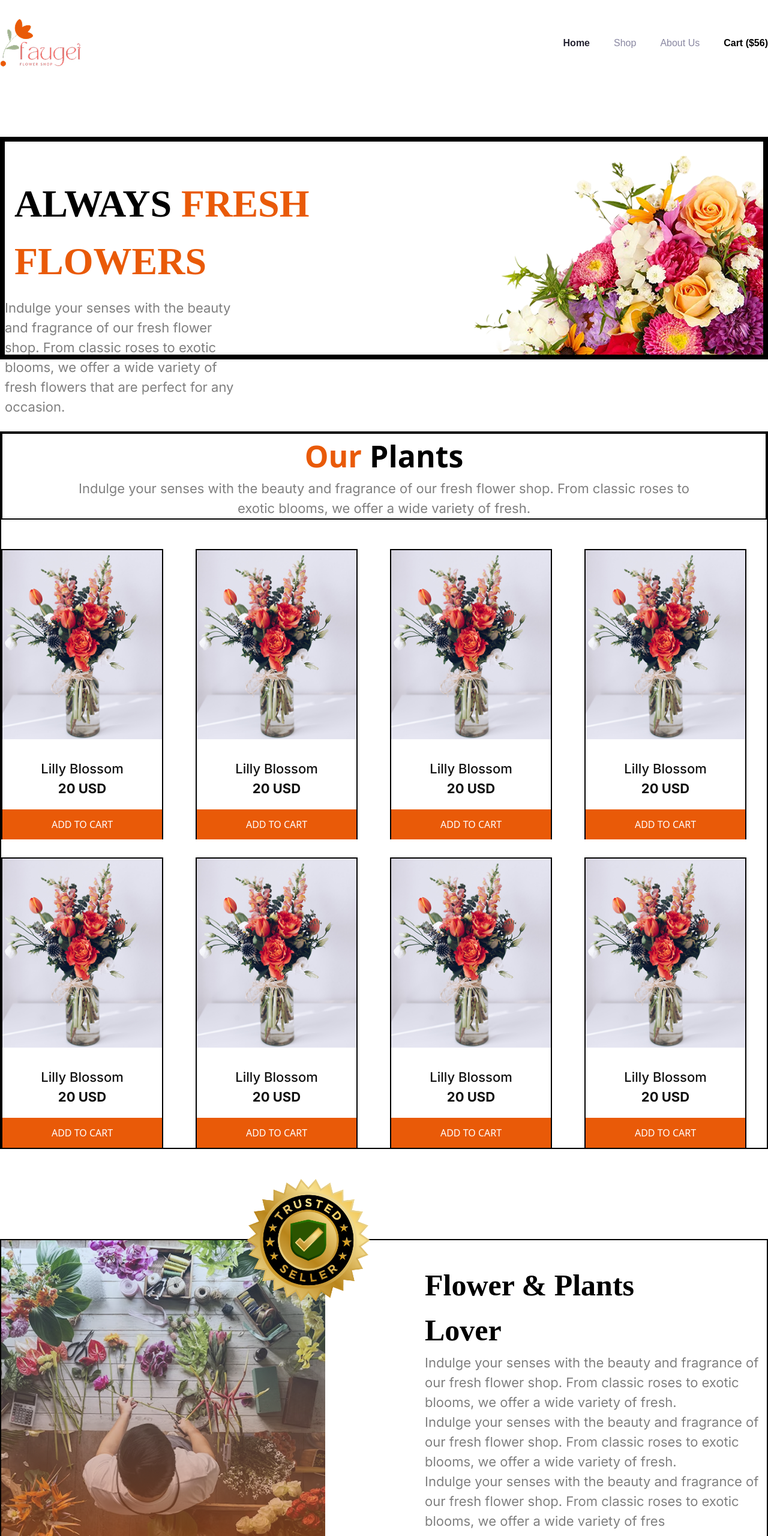
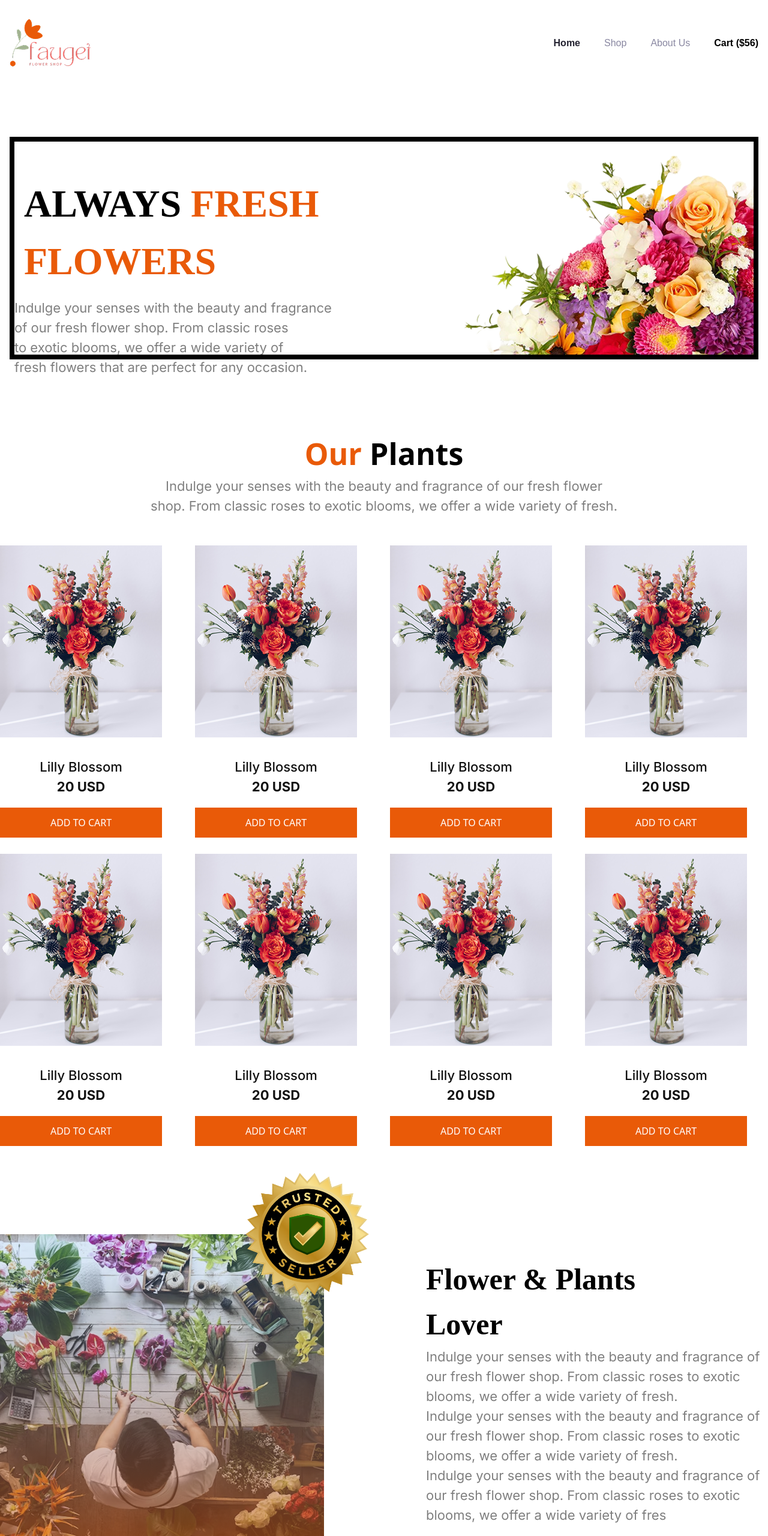
Before and after one commit to Zareen7403/assignment02, a plain HTML site: page index.html in a window 1280 px wide. Shown: the top 2560 px of the page at 60% size. Drawn offline with nearby package versions, Linux system fonts and the light colour scheme.

Commit message:
final commit

```diff
--- a/index.html
+++ b/index.html
@@ -18,8 +18,8 @@
     <title>Flower Market</title>
   </head>
   <body class=" w-full  mt-[30px] ">
-    <header>
-        <nav class="mb-[114.5px] max-sm:mx-4 max-sm:mt-[26px] max-sm:mb-7">
+    <header class="w-full px-4">
+        <nav class="mb-[114.5px] max-sm:mx-1 max-sm:mt-[26px] max-sm:mb-7">
             <div class="flex  justify-between items-center">
              <img src="assets/logo.png">
              <div>
@@ -39,30 +39,30 @@
         <banner class="flex  justify-between items-end-safe border-8  max-sm:flex-col-reverse" >
                 <div class="w-[570px] h-[299px] space-y-[13px]" >
                     <h1 class="px-4 font-[Noto-Serif] text-[64px] font-bold text-[#000000] max-sm:text-[24px] ">ALWAYS <span class="text-[#E95A08]">FRESH<br> FLOWERS</span></h1>
-                    <p class=" max-w-[393px] font-[Inter] text-[22px] font-normal text-black/50 max-sm:text-[14px] max-sm:px-4 max-sm:text-left max-sm:text-balance ">Indulge your senses with the beauty and fragrance of our fresh flower shop. From classic roses to exotic blooms, we offer a wide variety of fresh flowers that are perfect for any occasion. </p>
+                    <p class="  text-balance font-[Inter] text-[22px] font-normal text-black/50 max-sm:text-[14px] max-sm:px-4 max-sm:text-left max-sm:text-balance ">Indulge your senses with the beauty and fragrance of our fresh flower shop. From classic roses to exotic blooms, we offer a wide variety of fresh flowers that are perfect for any occasion. </p>
 
-                </div>
+                </div >
                 <div class="w-[570px] h-[355px] max-sm:w-[393.18px]">
                 <img src="assets/hero-flower.png" class="w-[570px] max-sm:block max-sm:max-w-screen max-sm: h-auto  ">
                 </div>
          </banner>
     </header>
-         <main class=" w-full mt-[120px]">
+         <main class=" w-full mt-[65px] sm:mt-[120px]">
           <!--buy part-->
 
 
-          <section class=" flex  flex-col justify-center items-centerm border-2  w-full max-sm:m-[15px]">
+          <section class=" flex  flex-col justify-center items-centerm   w-full max-sm:m-[35px]">
 
 
-            <div  class="border-2 p-0   sm:pr-[126px] sm:pl-[126px] mb-[49px] ">
+            <div  class=" p-0   sm:pr-[126px] sm:pl-[126px] mb-[49px] ">
               <h1 class="text-center font-[Noto Serif] font-bold text-[50px]"><span class="text-[#E95A08]">Our</span> Plants</h1>
-              <p class="text-center font-[Inter] font-normal text-[22px] text-black/50"> Indulge your senses with the beauty and fragrance of our fresh flower shop. From classic roses to exotic blooms, we offer a wide variety of fresh.</p>
+              <p class="text-center font-[Inter] font-normal text-[22px] max-sm:w-[393px] text-balance text-black/50 max-sm:text-[14px]"> Indulge your senses with the beauty and fragrance of our fresh flower shop. From classic roses to exotic blooms, we offer a wide variety of fresh.</p>
             </div>
 
 
             <div class="grid grid-cols-4 items-center gap-x-[20px] gap-y-[30px] max-sm:grid-cols-2  max-sm: max-sm:gap-10 ">
 
-            <div class="border-2 w-[270px] h-[484px] max-sm:w-[171px] max-sm:h-[365px]">
+            <div class=" w-[270px] h-[484px] max-sm:w-[171px] max-sm:h-[365px]">
               <img src="assets/sample-flower-image.png" class="">
               <div class="mt-[30px] ">
               <div class="mb-[18px]">
@@ -74,7 +74,7 @@
 
             </div>
 
-           <div class="border-2 w-[270px] h-[484px] max-sm:w-[171px] max-sm:h-[365px]">
+           <div class=" w-[270px] h-[484px] max-sm:w-[171px] max-sm:h-[365px]">
               <img src="assets/sample-flower-image.png" class="">
               <div class="mt-[30px] ">
               <div class="mb-[18px]">
@@ -86,7 +86,7 @@
 
             </div>
 
-            <div class="border-2 w-[270px] h-[484px] max-sm:w-[171px] max-sm:h-[365px]">
+            <div class=" w-[270px] h-[484px] max-sm:w-[171px] max-sm:h-[365px]">
               <img src="assets/sample-flower-image.png" class="">
               <div class="mt-[30px] ">
               <div class="mb-[18px]">
@@ -98,7 +98,7 @@
 
             </div>
 
-            <div class="border-2 w-[270px] h-[484px] max-sm:w-[171px] max-sm:h-[365px]">
+            <div class=" w-[270px] h-[484px] max-sm:w-[171px] max-sm:h-[365px]">
               <img src="assets/sample-flower-image.png" class="">
               <div class="mt-[30px] ">
               <div class="mb-[18px]">
@@ -110,7 +110,7 @@
 
             </div>
 
-            <div class="border-2 w-[270px] h-[484px] max-sm:w-[171px] max-sm:h-[365px]">
+            <div class=" w-[270px] h-[484px] max-sm:w-[171px] max-sm:h-[365px]">
               <img src="assets/sample-flower-image.png" class="">
               <div class="mt-[30px] ">
               <div class="mb-[18px]">
@@ -122,7 +122,7 @@
 
             </div>
 
-            <div class="border-2 w-[270px] h-[484px] max-sm:w-[171px] max-sm:h-[365px]">
+            <div class=" w-[270px] h-[484px] max-sm:w-[171px] max-sm:h-[365px]">
               <img src="assets/sample-flower-image.png" class="">
               <div class="mt-[30px] ">
               <div class="mb-[18px]">
@@ -134,7 +134,7 @@
 
             </div>
 
-            <div class="border-2 w-[270px] h-[484px] max-sm:w-[171px] max-sm:h-[365px]">
+            <div class=" w-[270px] h-[484px] max-sm:w-[171px] max-sm:h-[365px]">
               <img src="assets/sample-flower-image.png" class="">
               <div class="mt-[30px] ">
               <div class="mb-[18px]">
@@ -146,7 +146,7 @@
 
             </div>
 
-            <div class="border-2 w-[270px] h-[484px] max-sm:w-[171px] max-sm:h-[365px]">
+            <div class=" w-[270px] h-[484px] max-sm:w-[171px] max-sm:h-[365px]">
               <img src="assets/sample-flower-image.png" class="">
               <div class="mt-[30px] ">
               <div class="mb-[18px]">
@@ -179,7 +179,7 @@
 
 
           <!--flower plant lover-->
-          <section class="mt-[150px] border-2 max-sm:w-full  max-sm:mx-[15px]">
+          <section class="mt-[150px]  max-sm:w-full  max-sm:mx-[35px]">
 
 
 
@@ -191,7 +191,7 @@
              </div>
 
             <!--text part-->
-              <div class="my-[38px] ml-[50px] w-[570px] max-sm:w-full max-sm:ml-0 max-sm:px-4">
+              <div class="my-[38px] ml-[50px] w-[570px] max-sm:w-full max-sm:mx-0 max-sm:px-4">
                 <h1 class="font-[Noto-Serif] text-[50px] font-bold text-black max-sm:text-[24px]">Flower & Plants <br> Lover</h1>
                 <ul class='max-sm:space-y-4'>
                   <li class='font-[Inter] font-normal text-[22px] text-black/50 max-sm:text-[14px]'>Indulge your senses with the beauty and fragrance of our fresh flower shop. From classic roses to exotic blooms, we offer a wide variety of fresh.</li>
@@ -205,15 +205,15 @@
 
 
           <!--latest deals-->
-          <section class="border-2 px-[126px] mt-[133.88px] mb-[120px] max-sm:px-7 max-sm:ml-[15px] w-full max-sm:mx-0  ">
+          <section class=" sm:px-[126px] mt-[133.88px] mb-[120px]  max-sm:mx-[30px] w-full   ">
 
               <h1 class="font-[Noto-Serif] font-bold text-[50px] text-black text-center mb-[14px] max-sm:text-[24px]"><span class="text-[#E95A08]">Latest </span>Deals</h1>
-              <p class="border-2 font-[Inter] text-[22px] font-normal text-black/50 text-center  max-sm:text-[14px] ">Indulge your senses with the beauty and fragrance of our fresh flower shop. From classic roses to exotic blooms, we offer a wide variety of fresh.</p>
+              <p class="font-[Inter] text-[22px] font-normal text-black/50 text-center  max-sm:text-[14px] ">Indulge your senses with the beauty and fragrance of our fresh flower shop. From classic roses to exotic blooms, we offer a wide variety of fresh.</p>
 
           </section>
 
           <!--image part of deals-->
-          <section class=" mb-[120px]  border-2 w-full h-full grid grid-cols-4 grid-rows-2 gap-2 auto-rows-[201px] max-sm:grid-cols-1 max-sm:grid-rows-none max-sm:mx-[15px]">
+          <section class=" mb-[120px]   w-full h-full grid grid-cols-4 grid-rows-2 gap-2 auto-rows-[201px] max-sm:grid-cols-1 max-sm:grid-rows-none max-sm:mx-[35px]">
 
            <div style="background-image: url('assets/deal-bloom.png')" class=" relative  w-full h-[201px] bg-cover bg-center rounded-[14px]  col-span-2 row-span-1 max-sm:col-span-1 max-sm:row-span-1">
             <div class="absolute inset-0 bg-black/40 flex flex-col items-center justify-center">
@@ -222,7 +222,7 @@
             </div>
           </div>
 
-          <div style="background-image: url('assets/deal-zabo.png')" class=" mb-[120px] border-2 relative w-full h-full bg-cover bg-center rounded-[14px] col-span-2 row-span-2 max-sm:col-span-1 max-sm:row-span-1">
+          <div style="background-image: url('assets/deal-zabo.png')" class=" mb-[120px]  relative w-full h-full bg-cover bg-center rounded-[14px] col-span-2 row-span-2 max-sm:col-span-1 max-sm:row-span-1">
             <div class="absolute inset-0 bg-black/40 flex flex-col items-center justify-center">
              <h2 class="text-white text-[20px] font-bold font-[Noto-Serif]">60% Off ! Bloom Plant</h2>
               <a href="#" class="text-white underline font-semibold text-[16px] font-[Inter] hover:text-yellow-300 transition">Shop Now</a>
@@ -237,16 +237,18 @@
           </div>
           </section>
 
-          <section class="border-2  w-screen h-auto ">
+          <section class="  w-full  relative  bg-cover bg-center  h-[270px] w  sm:h-[533px]  " style="background-image: url('assets/news-letter-bg.png');" ">
 
-           <div class="relative  bg-cover bg-center  h-[270px] w-screen  sm:h-[533px]   " style="background-image: url('assets/news-letter-bg.png');">
+
+
+           <div class="max-w-[144px]">
            <!--<div class="absolute inset-0 bg-black bg-opacity-40"></div>  Optional overlay -->
 
           <div class="absolute inset-0 flex flex-col items-center justify-center text-center px-4">
             <h1 class="text-white text-[50px] font-[Noto-Serif] max-sm:text-[20px] font-bold mb-6 ">Join the colorful Bunch</h1>
-           <form class="flex w-full max-w-[640px]  bg-white  overflow-hidden ">
+           <form class=" flex w-full  max-w-[640px]  bg-white  overflow-hidden ">
             <input type="email" placeholder="Write Email" class="  font-[Inter] font-normal text-[16px] flex-grow px-6 py-3 text-black/50 focus:outline-none max-sm:px-0 ">
-            <button  type="submit" class=" text-[16px] font-[Inter] max-w-[186px] w-full bg-[#E95A08] hover:bg-pink-600 text-white px-[50px] py-[26px] font-semibold" > Subscribe</button>
+            <button  type="submit" class=" text-[16px] font-[Inter]  max-w-[186px] w-full bg-[#E95A08] hover:bg-pink-600 text-white px-[50px] py-[26px] font-semibold" > Subscribe</button>
               </form>
            </div>
             </div>
@@ -256,13 +258,13 @@
 
 
          </main>
-  <footer class=" border-2  mx-auto grid grid-cols-4 gap-4 max-sm:grid-cols-1  sm:px-[150px] pl-5 py-[50px]  ">
+         <footer class="   mx-auto grid grid-cols-4 gap-4 max-sm:grid-cols-1  sm:px-[150px] pl-5 py-[50px]  ">
 
     <!-- Part 1: Logo + Text -->
-    <div class="">
-      <img src="assets/logo.png" alt="Logo" class=" w-[135px] [h-81px]  mb-4 border-2">
-      <p class="  border-2 font-normal text-[22px] max-sm:text-base font-[Inter] text-balance text-black/50">Indulge your senses with the beauty and fragrance of our fresh flower shop. </p>
-    </div>
+       <div class="">
+         <img src="assets/logo.png" alt="Logo" class=" w-[135px] [h-81px]  mb-4 ">
+          <p class="   font-normal text-[22px] max-sm:text-base font-[Inter] text-balance text-black/50">Indulge your senses with the beauty and fragrance of our fresh flower shop. </p>
+       </div>
 
     <!-- Part 2: List of Links -->
     <div>
```
